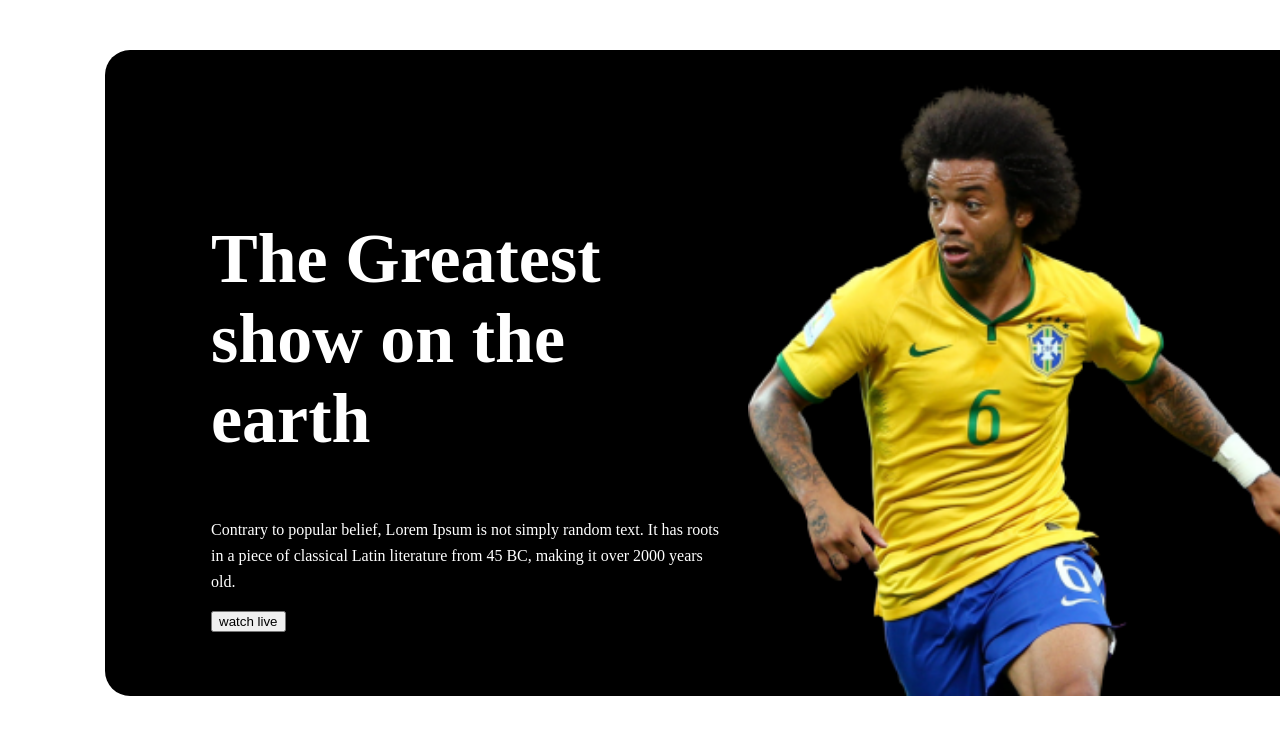
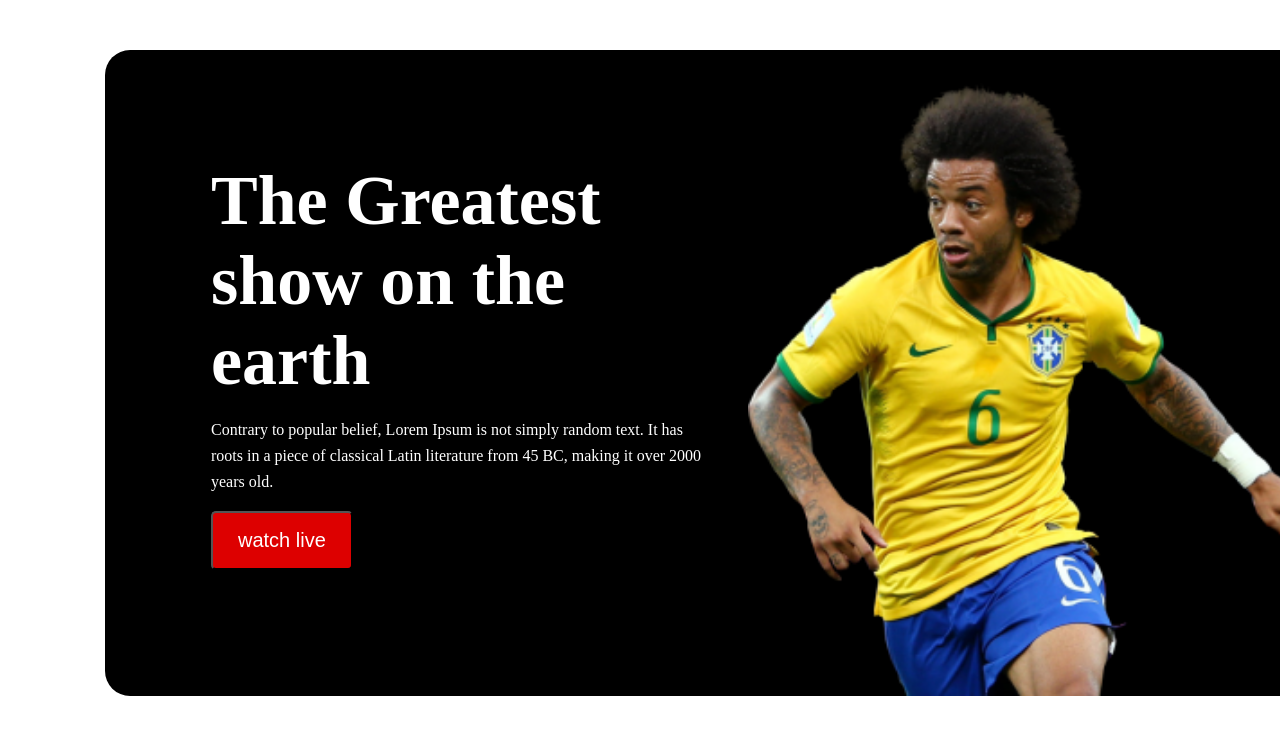
Before and after one commit to Greymist-WOLF/world-cup, a plain HTML site: page index.html in a window 1280 px wide. Shown: the top 734 px of the page. Drawn offline with Linux system fonts and the light colour scheme.

Commit message:
1st part

```diff
--- a/index.html
+++ b/index.html
@@ -16,12 +16,13 @@
             <p>
                 Contrary to popular belief, Lorem Ipsum is not simply random text. It has roots in a piece of classical Latin literature from 45 BC, making it over 2000 years old.
             </p>
-            <button type="button">watch live</button>
+            <button class="b1" type="button">watch live</button>
         </div>
         <div class="player">
             <img src="assets/Banner Image.png" alt="football player">
         </div>
 
     </section>
+
 </body>
 </html>
--- a/style.css
+++ b/style.css
@@ -21,17 +21,27 @@ body{
     margin-top: 111px;
     margin-left: 106px;
     margin-right: 24px;
+    margin-bottom: 111px;
+
 }
 .players h1{
     font-size: 70px;
     font-weight: 700;
     line-height: 80px;
 
+    margin: 0;
+    padding: 0%;
+
 }
 .players p{
     font-size: 16px;
     font-weight: 400;
     line-height: 26px;
+    padding: 0;
+    width:506px ;
+
+
+
 }
 
 .player{
@@ -44,3 +54,12 @@ body{
     width: 581px;
 
 }
+.b1{
+    background-color: #DD0000;
+    border-radius: 5px;
+    padding: 16px 25px;
+    font-size: 20px;
+    font-weight: 400;
+    line-height: 23.46px;
+    color: white;
+}
```
